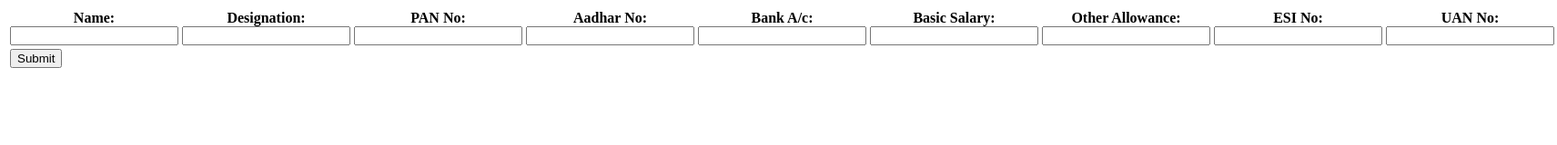
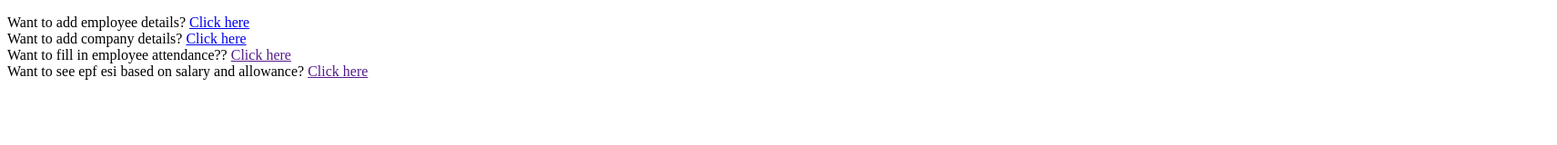
Before and after one commit to silentarrowz/payroll, a plain HTML site: page index.html in a window 1280 px wide. Shown: the whole page at 91% size, 1711 px wide, since content can reach past the window. Drawn offline with Linux system fonts and the light colour scheme.

Commit message:
Update index.html

```diff
--- a/index.html
+++ b/index.html
@@ -2,57 +2,18 @@
 <html>
 <head>
 	<title>Payroll</title>
-	<script type="text/javascript" src="main.js"></script>
+
 	<link rel="stylesheet" href="style.css">
 </head>
 <body>
-<table>
-
-<tr>
-<th>
-<label>Name:</label>
-<input type="text" id="name">
-</th>
-<th>
-<label>Designation:</label>
-<input type="text" id="designation">
-</th>
-<th>
-<label>PAN No:</label>
-<input type="text" id="pan">
-</th>
-<th>
-<label>Aadhar No:</label>
-<input type="text" id="aadhar">
-</th>
-<th>
-<label>Bank A/c:</label>
-<input type="text" id="bank">
-</th>
-<th>
-<label>Basic Salary:</label>
-<input type="text" id="basicsalary">
-</th>
-<th>
-<label>Other Allowance:</label>
-<input type="text" id="allowance">
-</th>
-<th>
-<label>ESI No:</label>
-<input type="text" id="esi">
-</th>
-<th>
-<label>UAN No:</label>
-<input type="text" id="uan">
-</th>
-</tr>
-
-<tr>
-<td>
-<button id="submit_button">Submit</button>
-</td>
-</tr>
-</table>
+<div>
+	<p>
+	Want to add employee details? <a href= "add-employee.html"> Click here</a> <br>
+	Want to add company details? <a href= "add-company.html"> Click here</a><br>
+	Want to fill in employee attendance?? <a href= ""> Click here</a><br>
+	Want to see epf esi based on salary and allowance? <a href= ""> Click here</a>
+</p>
+</div>
 
 
 </body>
```
